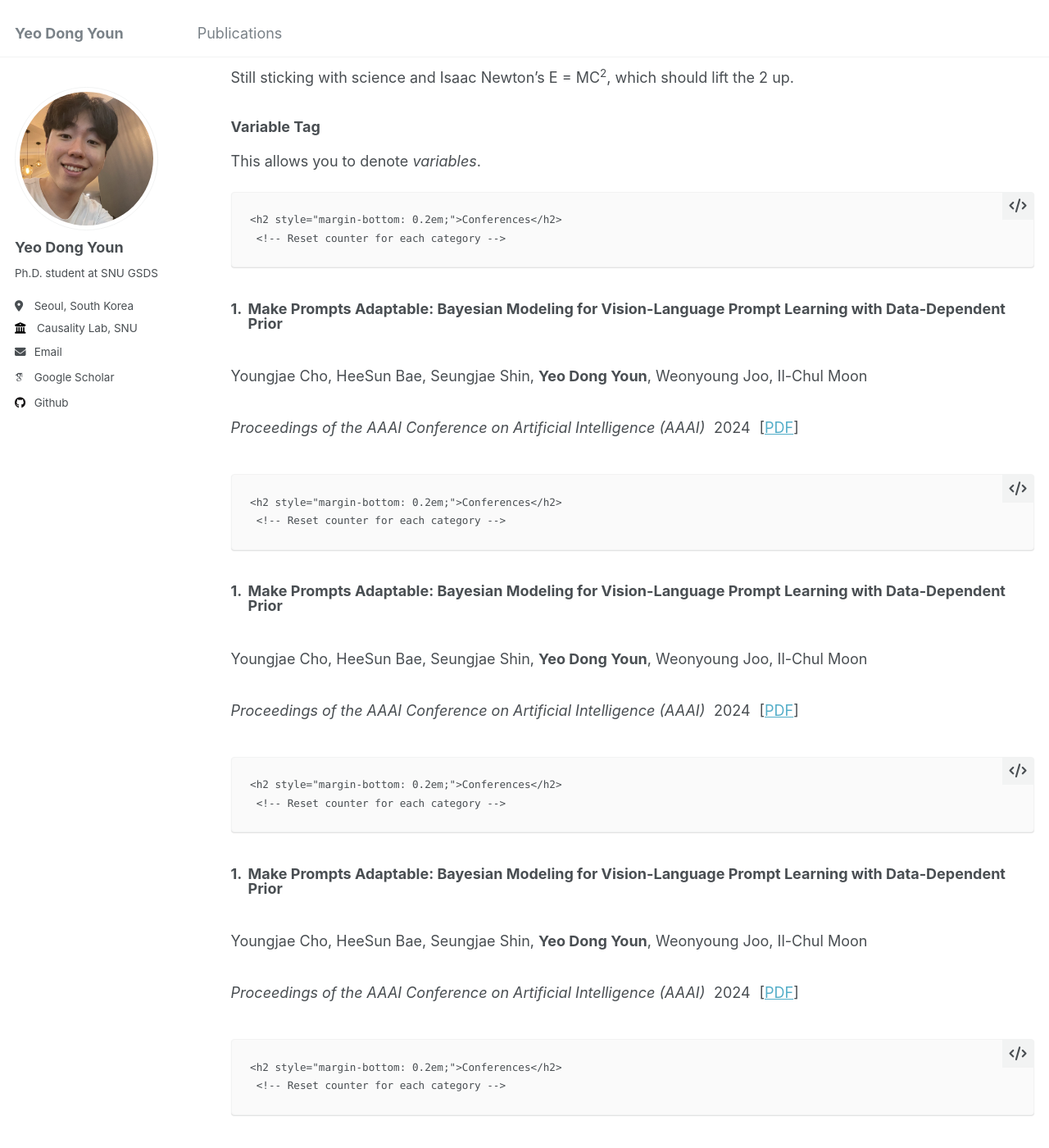
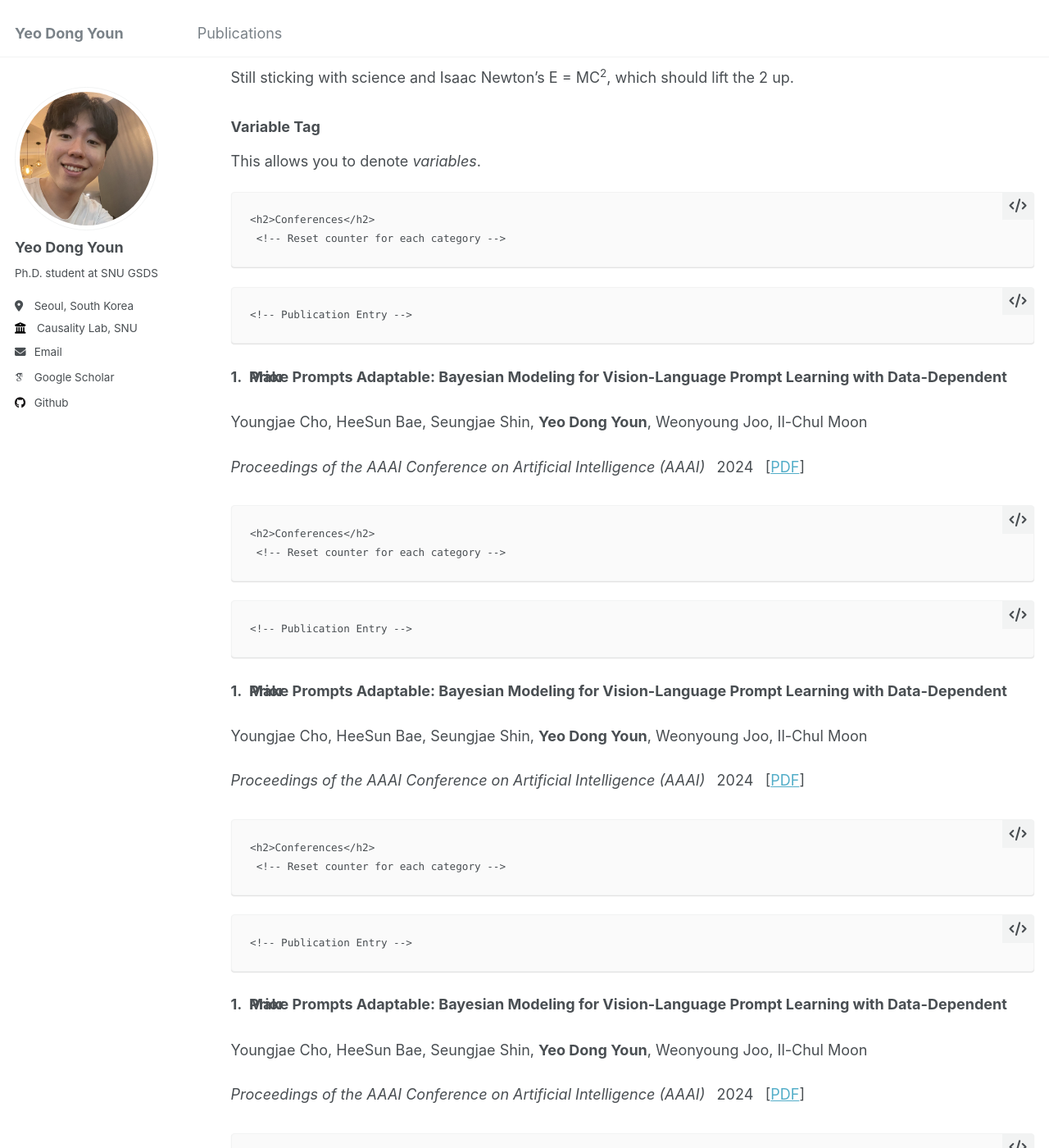
Before and after one commit to YeodongYoun1995/YeoDongYoun1995.github.io, a Jekyll site: the page built from _pages/archive-layout-with-content.md, in a window 1280 px wide and 1400 px high, scrolled down 4429 px. Shown: the whole window at 82% size. Built offline with Jekyll 4.4.1, drawn with Linux system fonts in a browser that asks for light colours; some web fonts are replaced; some of the changed text lies outside the part shown.

Commit message:
Update archive-single.html

```diff
--- a/_includes/archive-single.html
+++ b/_includes/archive-single.html
@@ -7,31 +7,31 @@
   <!-- Subsection Title -->
   {% if post.category != current_category %}
     {% assign current_category = post.category %}
-    <h2 style="margin-bottom: 0.2em;">{{ current_category | capitalize }}</h2>
+    <h2>{{ current_category | capitalize }}</h2>
     {% assign category_counter = 0 %} <!-- Reset counter for each category -->
   {% endif %}
 
   {% assign category_counter = category_counter | plus: 1 %} <!-- Increment counter -->
 
-  <!-- Publication Entry -->
-  <div class="publication-entry" style="margin-bottom: 0.05em;">
+    <!-- Publication Entry -->
+  <div class="publication-entry" style="margin-bottom: 0.1em;">
     <!-- Number and Title -->
-    <div style="display: flex; align-items: baseline; margin: 0; font-weight: bold; line-height: 1;">
-      <div style="margin-right: 0.4em;">{{ category_counter }}.</div>
+    <div style="display: flex; align-items: baseline; margin: 0; font-weight: bold; line-height: 0;">
+      <div style="margin-right: 0.5em;">{{ category_counter }}.</div>
       <div>{{ post.title | markdownify | strip }}</div>
     </div>
 
     <!-- Authors -->
-    <p style="margin: 0; line-height: 1;">
+    <p style="margin: 0.1em 0; line-height: 0;">
       {{ post.authors | markdownify | strip }}
     </p>
 
     <!-- Venue, Year, and PDF Link -->
-    <div style="display: flex; align-items: baseline; margin: 0; line-height: 1; flex-wrap: wrap;">
-      <div style="margin-right: 0.6em; font-style: italic;">
+    <div style="display: flex; align-items: baseline; margin: 0; line-height: 0; flex-wrap: wrap;">
+      <div style="margin-right: 0.8em; font-style: italic;">
         {{ post.venue | markdownify | strip }}
       </div>
-      <div style="margin-right: 0.6em;">
+      <div style="margin-right: 0.8em;">
         {{ post.date | date: "%Y" }}
       </div>
       {% if post.paperurl %}
```
